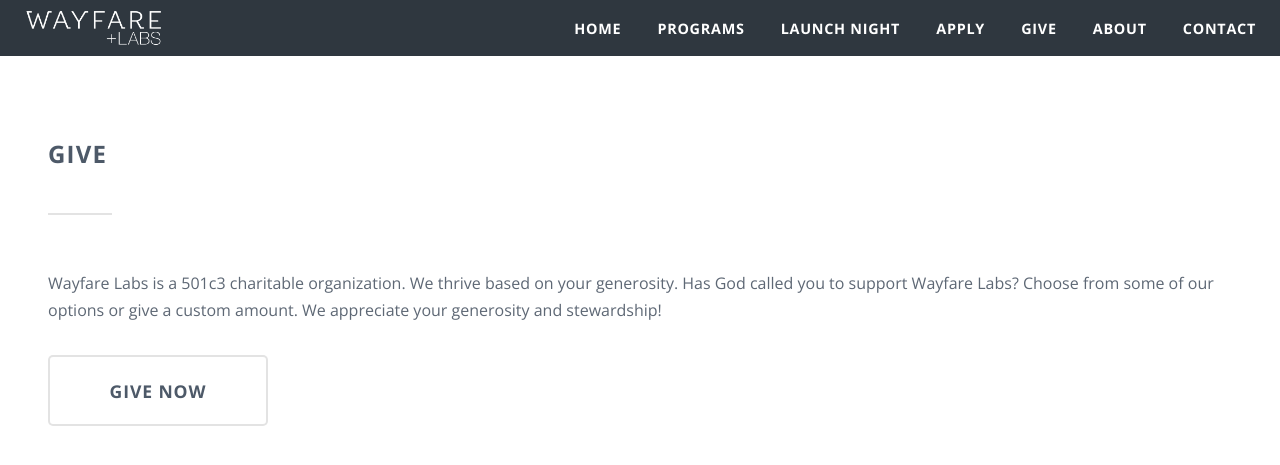
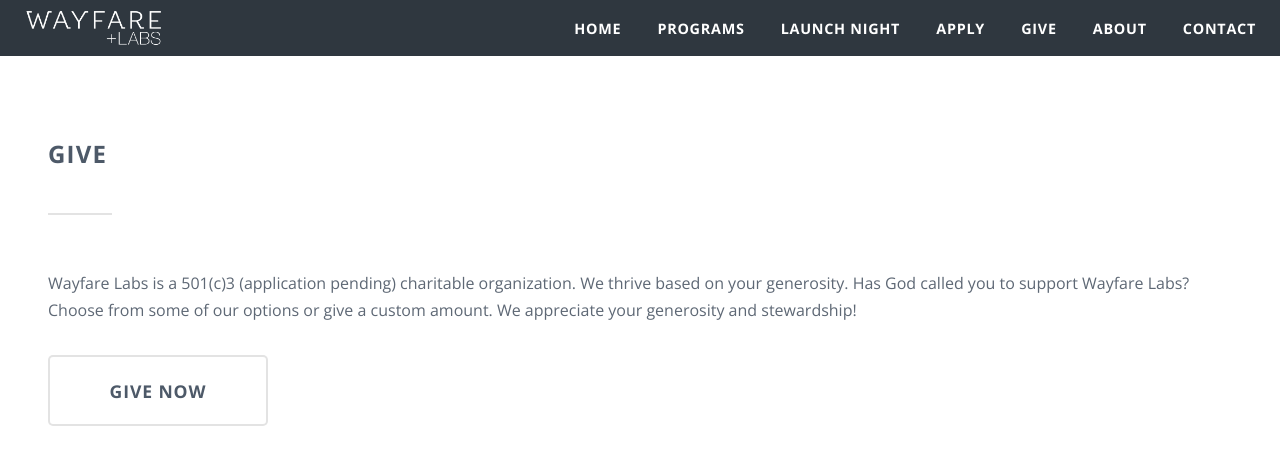
Before and after one commit to wayfareio/wayfarelabs.org, a Jekyll site: the page built from give.markdown, in a window 1280 px wide and 1034 px high, cut to the strip 0-506 px from the top of the window. Shown: the top 465 px of the strip. Built offline with Jekyll 4.4.1, drawn with Linux system fonts in a browser that asks for light colours; comment, search, counter and statistics services are not loaded.

Commit message:
Updated Give

```diff
--- a/give.markdown
+++ b/give.markdown
@@ -4,6 +4,6 @@
 position: 6
 ---
 
-Wayfare Labs is a 501c3 charitable organization. We thrive based on your generosity. Has God called you to support Wayfare Labs? Choose from some of our options or give a custom amount. We appreciate your generosity and stewardship!
+Wayfare Labs is a 501(c)3 (application pending) charitable organization. We thrive based on your generosity. Has God called you to support Wayfare Labs? Choose from some of our options or give a custom amount. We appreciate your generosity and stewardship!
 
 <a href="https://wayfarelabs.givingfuel.com/general-fund" class="button huge">Give Now</a>
```
